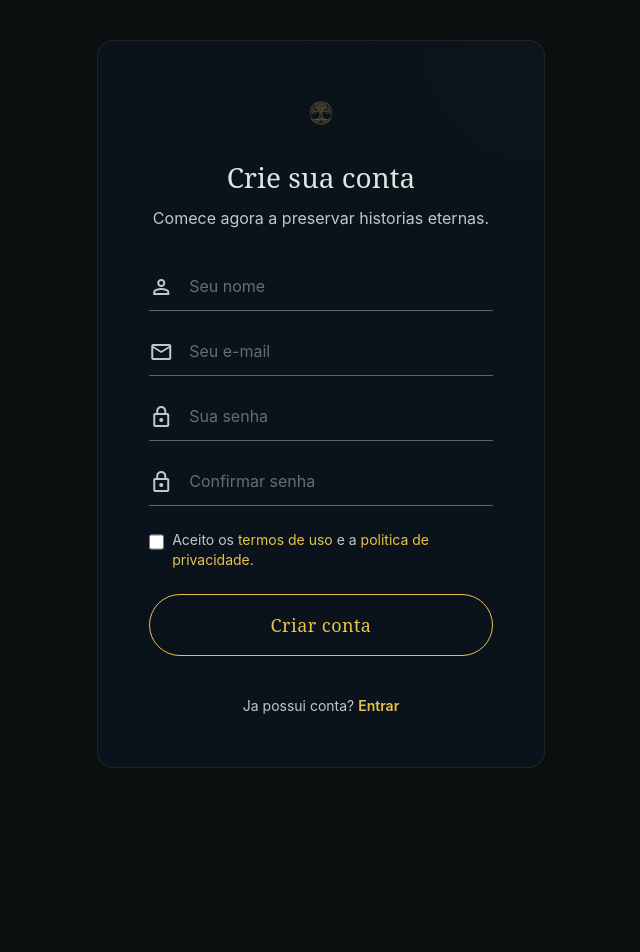
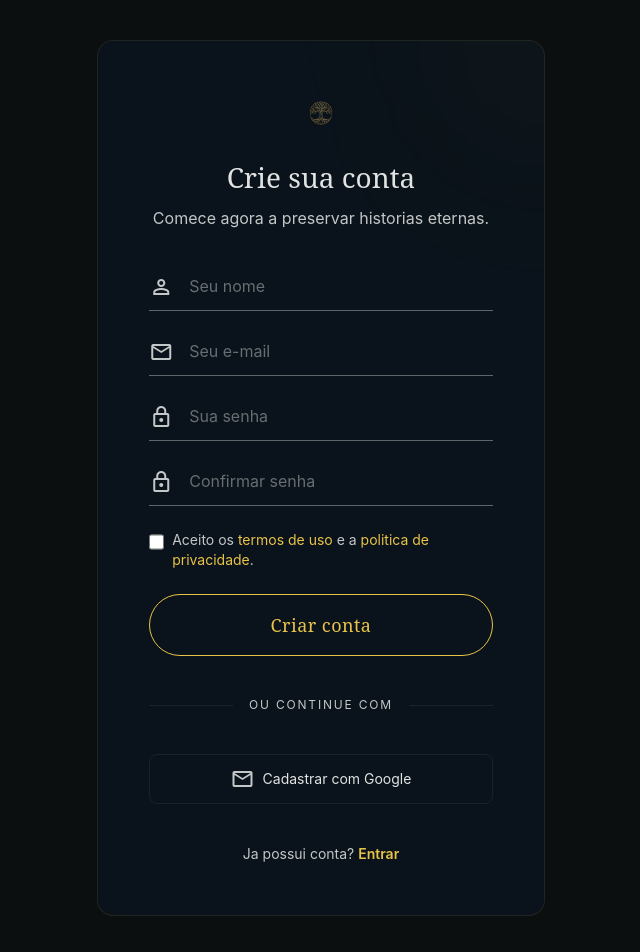
Before and after one commit to MaikeSouzaL/preservando-as-memorias, a Next.js app: page /cadastro in a window 1280 px wide. Shown: the top 952 px of the page, without its empty margins (635-1275 px from the left). Before the commit the page ends 808 px from the top, so only its background shows below. Built offline with nearby package versions, Linux system fonts and the light colour scheme.

Commit message:
feat(auth): adicionar cadastrar com google na tela de cadastro

```diff
--- a/src/app/(public)/cadastro/page.tsx
+++ b/src/app/(public)/cadastro/page.tsx
@@ -4,6 +4,7 @@ import Image from "next/image";
 import Link from "next/link";
 import { useState } from "react";
 import { useRouter } from "next/navigation";
+import { signIn } from "next-auth/react";
 
 export default function CadastroPage() {
   const router = useRouter();
@@ -170,6 +171,31 @@ export default function CadastroPage() {
               </button>
             </form>
 
+            <div className="flex items-center py-2">
+              <div className="h-px flex-grow border-t border-outline-variant/30" />
+              <span className="mx-4 text-[0.75rem] uppercase tracking-[0.15em] text-on-surface-variant">ou continue com</span>
+              <div className="h-px flex-grow border-t border-outline-variant/30" />
+            </div>
+
+            <div className="w-full">
+              <button
+                type="button"
+                onClick={() => {
+                  localStorage.setItem("has_logged_in", "true");
+                  const useRealAuth = process.env.NEXT_PUBLIC_HAS_GOOGLE_AUTH === "true";
+                  if (useRealAuth) {
+                    signIn("google", { callbackUrl: "/dashboard" });
+                  } else {
+                    window.location.href = "/dashboard";
+                  }
+                }}
+                className="group flex w-full items-center justify-center rounded-lg border border-outline-variant/30 py-3 text-on-surface transition hover:bg-surface-container-high cursor-pointer"
+              >
+                <span className="material-symbols-outlined mr-2 text-on-surface-variant transition group-hover:text-on-surface">mail</span>
+                <span className="text-sm">Cadastrar com Google</span>
+              </button>
+            </div>
+
             <p className="pt-base text-center text-sm text-on-surface-variant">
               Ja possui conta?{" "}
               <Link href="/login" className="font-semibold text-tertiary transition hover:text-tertiary/80">
```
